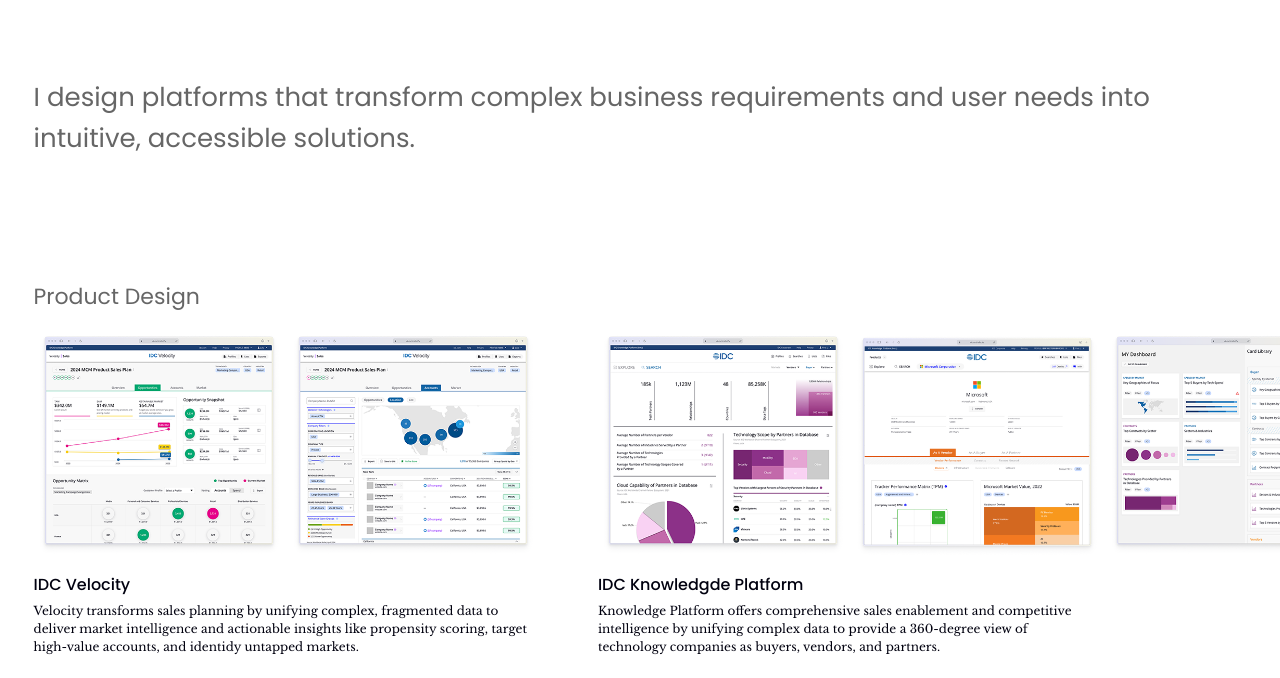
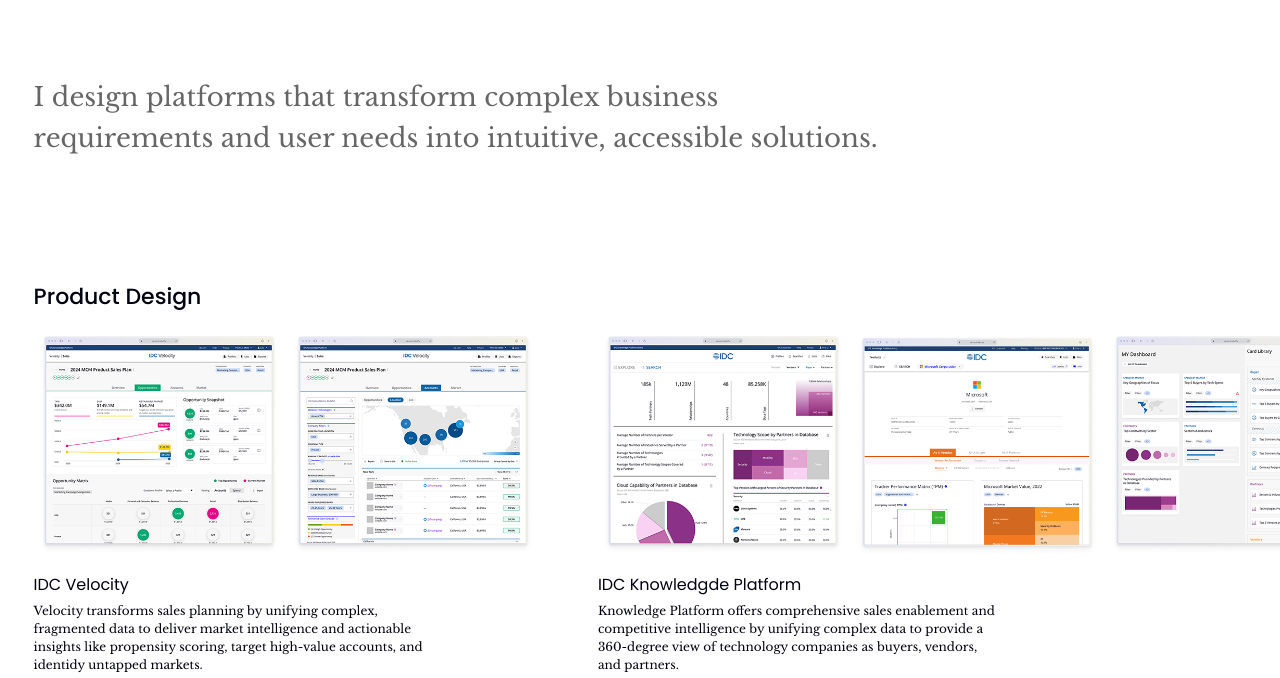
Before and after one commit to psurrena11/petersurrena, a website: page index.html in a window 1280 px wide. Shown: the part 111-789 px from the top of the page. Drawn offline with nearby package versions, Linux system fonts and the light colour scheme.

Commit message:
more laila

```diff
--- a/index.html
+++ b/index.html
@@ -323,7 +323,7 @@
 	   <!-- END Events -->
 
     <footer>
-        <p>&copy; 2015 Peter Surrena</p>
+        <p>&copy; 2025 Peter Surrena</p>
     </footer>
 
 	<script src="scripts/lightbox.min.js"></script>
--- a/scss/app.scss
+++ b/scss/app.scss
@@ -51,20 +51,21 @@
     color: $dark-grey;
     margin: 0;
     font-weight: 400;
+	font-family: "Libre Baskerville", serif;
 }
 
 h2 {
     font-size: 1.375rem;
-    color: $dark-grey;
+    color: $black;
     margin: 0;
-    font-weight: 400;
+    font-weight: 500;
 }
 
 h3 {
     font-size: 1rem;
     color: $black;
     margin: 0;
-    font-weight: 500;
+    font-weight: 400;
 }
 
 hr {
@@ -124,6 +125,7 @@
 
 #statement {
 	margin: $sp_xl 0;
+	width: 70%;
 }
 
 .projects {
@@ -134,7 +136,7 @@
 
     li.project {
         display: inline-block;
-        margin: 0 $sp_lg $sp_md 0;
+        margin: 0 $sp_lg $sp_xl 0;
         width: auto;
         vertical-align: top;
 
@@ -194,7 +196,7 @@
 				font-family: "Libre Baskerville", serif;
                 font-size: 0.75em;
                 margin: $sp_xsm 0;
-				max-width: 500px;
+				max-width: 400px;
 				width: 100%;
             }
         }
@@ -223,6 +225,11 @@
         }
     }
 
+	#statement {
+
+		width: 100%;
+	}
+
 
 
 }
```
Also changed, not shown: css/app.css, 1 other file.
